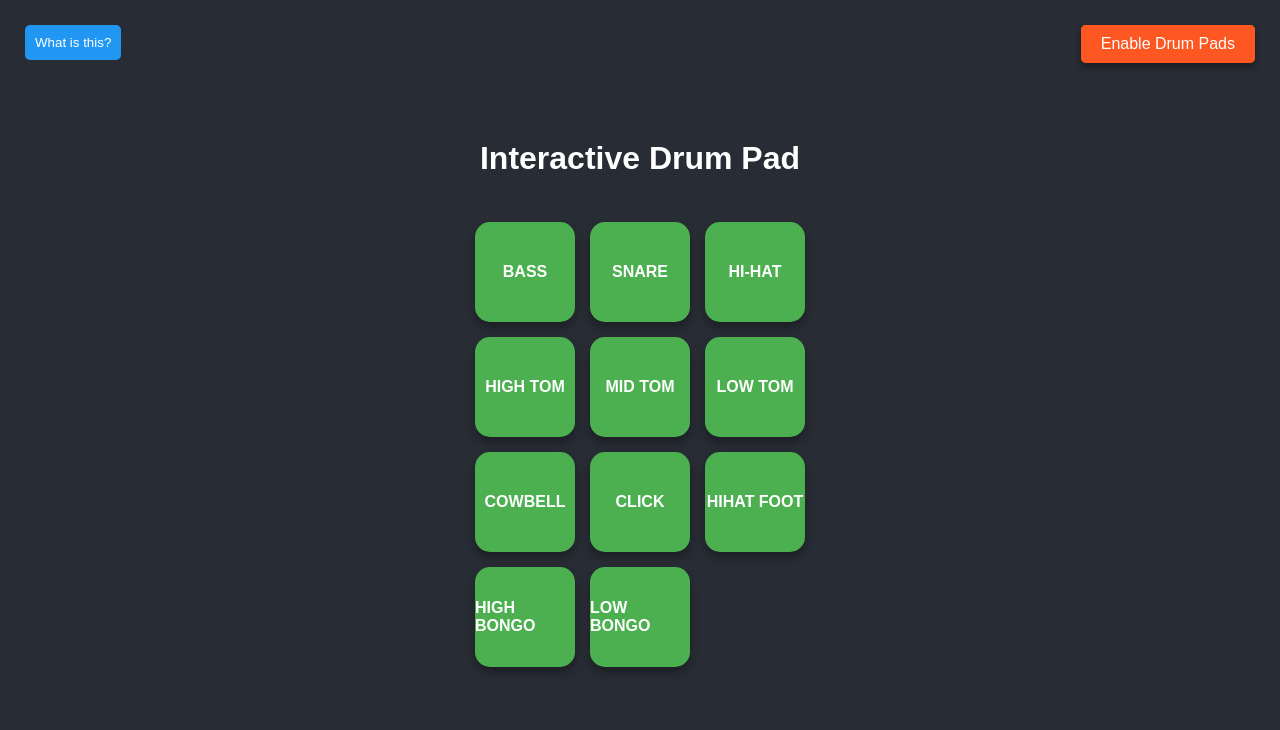
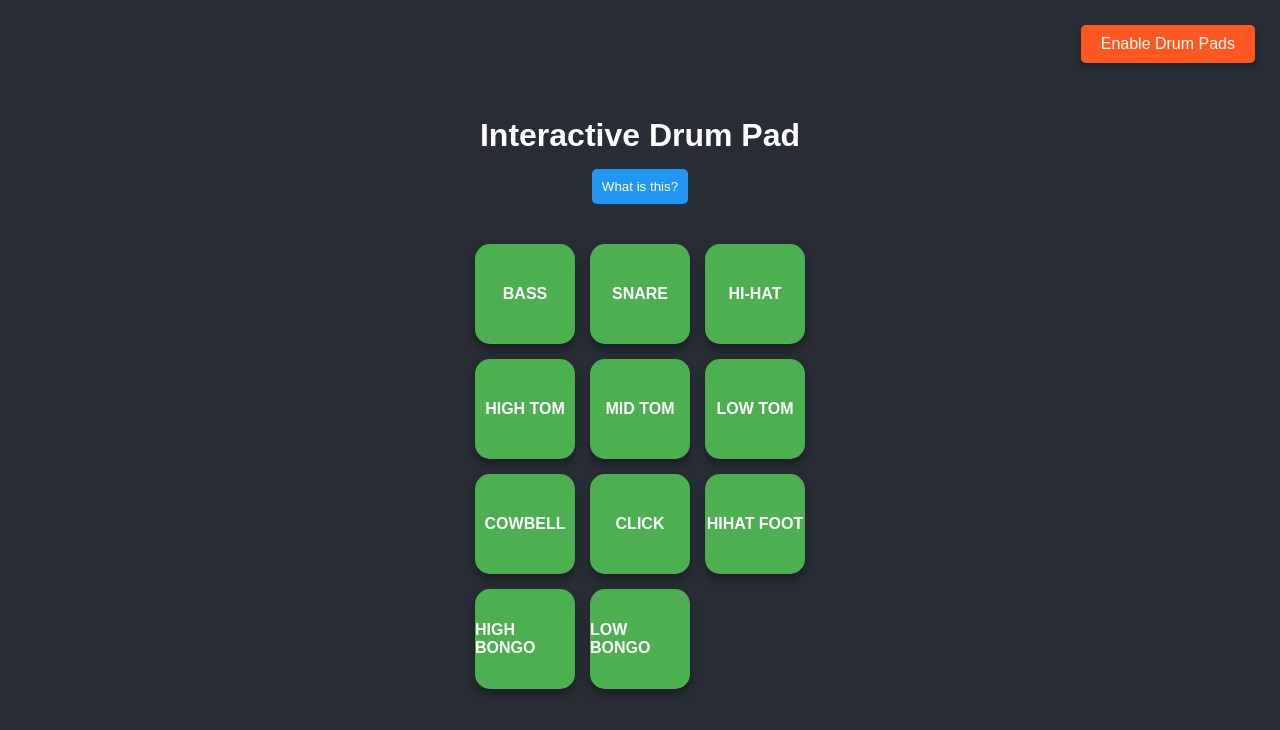
Before and after one commit to elFuchso/realdrums, a plain HTML site: page index.html in a window 1280 px wide. Drawn offline with Linux system fonts and the light colour scheme.

Commit message:
fix alignment

```diff
--- a/index.html
+++ b/index.html
@@ -7,18 +7,12 @@
     <link rel="stylesheet" href="styles.css">
 </head>
 <body>
+    <div class="container">
         <div class="header">
             <h1>Interactive Drum Pad</h1>
             <button id="info-btn">What is this?</button>
             <button id="request-permission">Enable Drum Pads</button>
         </div>
-    <div id="popup" class="popup">
-        <div class="popup-content">
-            <span class="close-btn">&times;</span>
-            <p>This is an interactive drum pad that takes the impact of your taps into account. The harder you tap, the louder the sound!</p>
-        </div>
-    </div>
-    <button id="request-permission">Enable Drum Pads</button>
         <div id="drum-container">
             <div class="drum-pad" id="bass-drum">Bass</div>
             <div class="drum-pad" id="snare-drum">Snare</div>
@@ -32,6 +26,13 @@
             <div class="drum-pad" id="bingo">High Bongo</div>
             <div class="drum-pad" id="bongo">Low Bongo</div>
         </div>
+    </div>
+    <div id="popup" class="popup">
+        <div class="popup-content">
+            <span class="close-btn">&times;</span>
+            <p>This is an interactive drum pad that takes the impact of your taps into account. The harder you tap, the louder the sound!</p>
+        </div>
+    </div>
     <script src="script.js"></script>
 </body>
 </html>
--- a/styles.css
+++ b/styles.css
@@ -10,6 +10,13 @@ body, html {
     font-family: 'Arial', sans-serif;
 }
 
+.container {
+    display: flex;
+    flex-direction: column;
+    align-items: center;
+    justify-content: center;
+}
+
 .header {
     text-align: center;
     margin-bottom: 20px;
@@ -18,7 +25,6 @@ body, html {
 h1 {
     color: #fff;
     margin-bottom: 10px;
-    text-align: center;
 }
 
 #info-btn, #request-permission {
@@ -36,7 +42,7 @@ h1 {
     background-color: #1976d2;
 }
 
-#info-btn {
+/* #info-btn {
     position: absolute;
     top: 20px;
     left: 20px;
@@ -47,11 +53,11 @@ h1 {
     border-radius: 5px;
     cursor: pointer;
     transition: background-color 0.2s;
-}
+} */
 
-#info-btn:hover {
+/* #info-btn:hover {
     background-color: #1976d2;
-}
+} */
 
 .popup {
     display: none;
```
Lines whose indentation alone changed are shown as unchanged.
